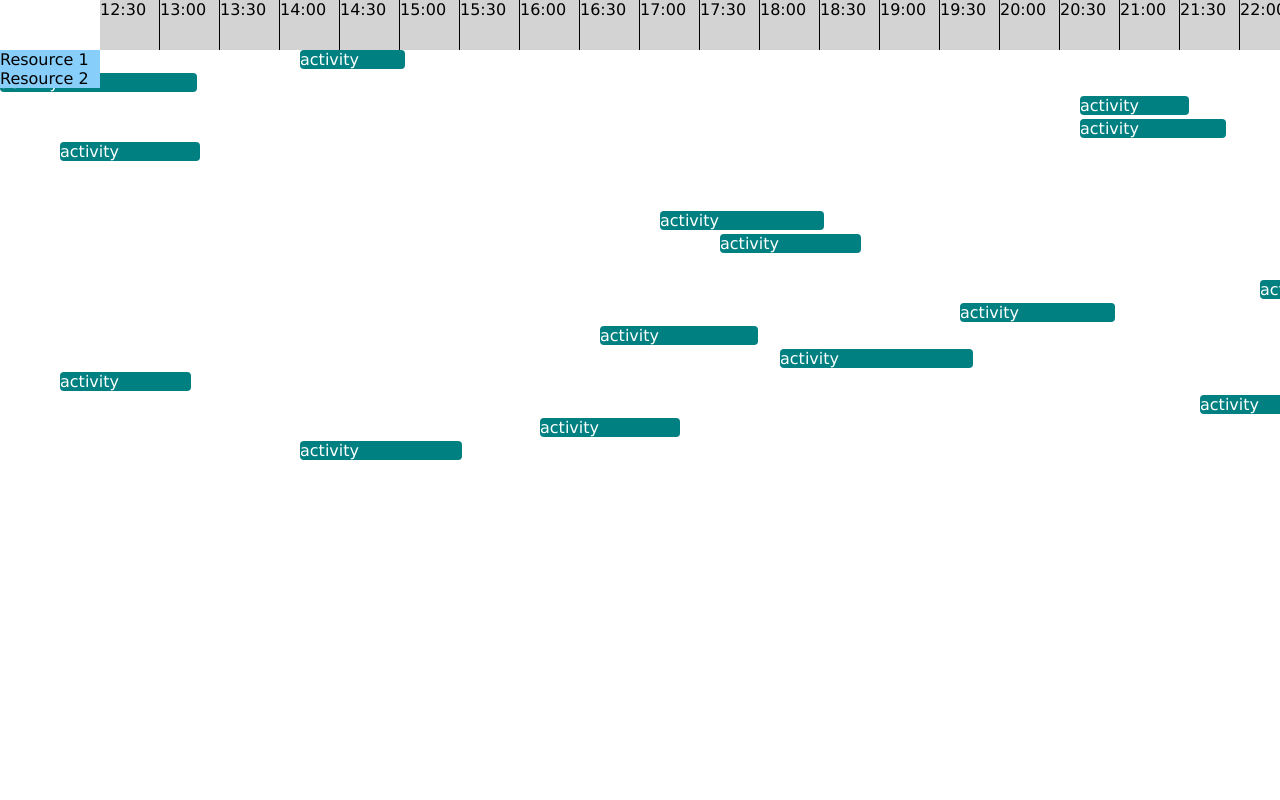
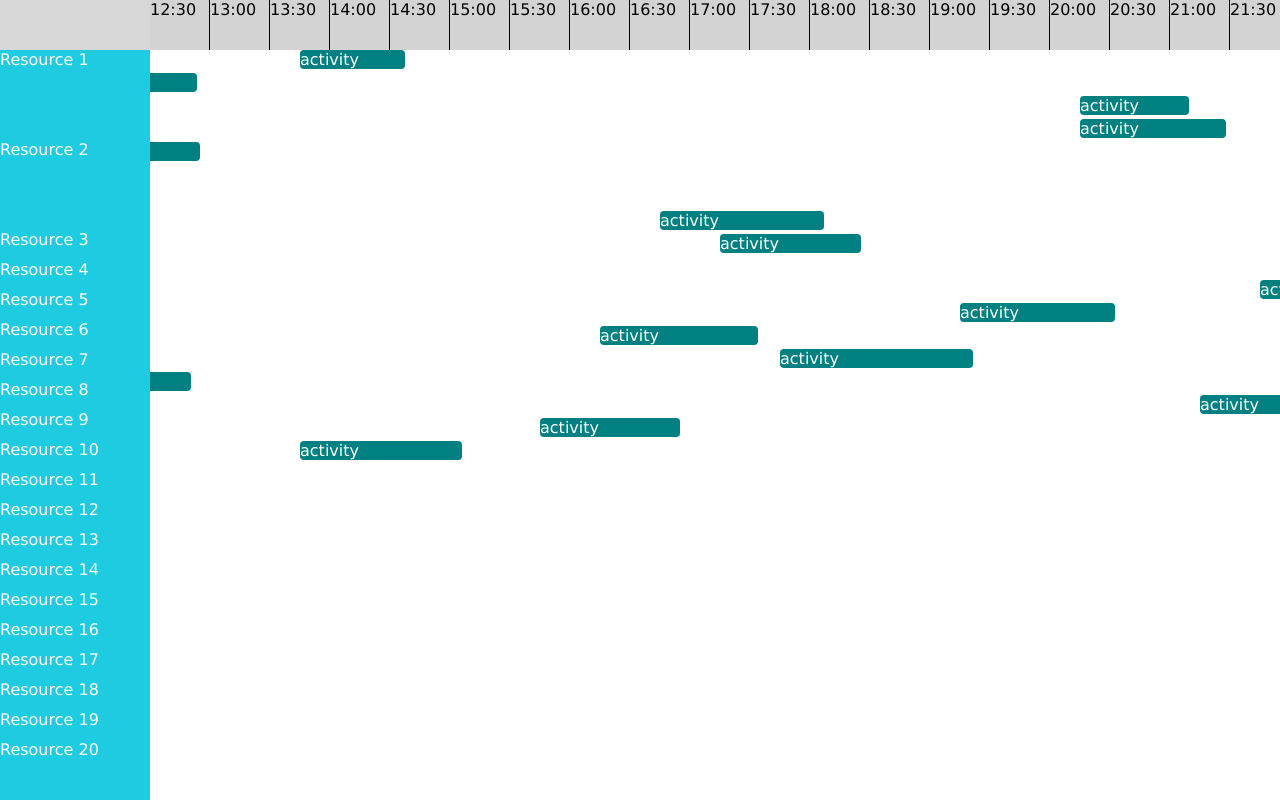
Before and after one commit to lotny/sgantt, a plain HTML site: page index.html in a window 1280 px wide. Drawn offline with Linux system fonts and the light colour scheme.

Commit message:
fixing drawing resources

```diff
--- a/data.js
+++ b/data.js
@@ -23,7 +23,7 @@ chartData =
             {
             id: "activity2a",
             name: "first activity",
-            actualStart: Date.UTC(2019,12,1,12),
+            actualStart: new Date("December 2, 2019 00:00:00"),
             actualEnd: Date.UTC(2019,12,1,16)
         },{
             id: "activity2b",
@@ -33,4 +33,88 @@ chartData =
         }
         ]
     },
+    {
+        name: "Resource 3",
+        activities : []
+    },
+    {
+        name: "Resource 4",
+        activities : []
+    },
+    {
+        name: "Resource 5",
+        activities : []
+    },
+    {
+        name: "Resource 6",
+        activities : []
+    },
+    {
+        name: "Resource 7",
+        activities : []
+    },
+    {
+        name: "Resource 8",
+        activities : []
+    },
+    {
+        name: "Resource 9",
+        activities : []
+    },
+    {
+        name: "Resource 10",
+        activities : []
+    },
+    {
+        name: "Resource 11",
+        activities : []
+    },
+    {
+        name: "Resource 12",
+        activities : []
+    },
+    {
+        name: "Resource 13",
+        activities : []
+    },
+    {
+        name: "Resource 14",
+        activities : []
+    },
+    {
+        name: "Resource 15",
+        activities : []
+    },
+    {
+        name: "Resource 16",
+        activities : []
+    },
+    {
+        name: "Resource 17",
+        activities : []
+    },
+    {
+        name: "Resource 18",
+        activities : []
+    },
+    {
+        name: "Resource 19",
+        activities : []
+    },
+    {
+        name: "Resource 20",
+        activities : [
+            {
+            id: "1",
+            name: "first activity",
+            actualStart: new Date("December 1, 2019 12:00:00"),
+            actualEnd: Date.UTC(2019,12,3)
+        },{
+            id: "2",
+            name: "second activity",
+            actualStart: new Date("December 1, 2019 16:00:00"),
+            actualEnd: Date.UTC(2019,12,3)
+        }
+        ]
+    },
 ];
--- a/index.html
+++ b/index.html
@@ -14,10 +14,12 @@
 
     <div>
 
-        <div class="panel-left" width="100px" style="top:50px;position:fixed"></div>
+        <div class="panel-left" width="150px" style="top:50px;position:absolute"></div>
 
         <div class="panel-right" style="overflow:hidden">
-            <div style="left:100px;position:fixed;display:flex"class="timeline"></div>
+            <div style="width:150px;height:50px;opacity:0.9;position:fixed;background-color:lightgrey;"> </div>
+            <div style="left:150px;position:fixed;display:flex" class="timeline"></div>
+
         </div>
 
     </div>
--- a/simple_gantt.css
+++ b/simple_gantt.css
@@ -24,8 +24,9 @@ body {
 }
 
 .row-resource {
-    background-color:lightskyblue;
-    width:100px;
+    background-color:#1ecbe1;
+    color:#fff;
+    width:150px;
 }
 
 .row-activity {
--- a/simple_gantt.js
+++ b/simple_gantt.js
@@ -43,23 +43,38 @@ var chart = (function(){
 
     drawResources = function(){
         for (var x = 0; x < chartData.length; x++){
-            drawResource(chartData[x].name, chartData[x].length);
+            drawSingleResource(chartData[x].name, chartData[x].activities.length);
         }
 
     }
 
-    drawResource = function(name, numberOfActivities){
+    drawSingleResource = function(name, numberOfActivities){
 
         var cell = document.createElement("div");
-        cell.setAttribute("style", "heigth:" + numberOfActivities * 30 + "px;");
+        cell.setAttribute("style", "height:" + (numberOfActivities + 1 )* 30 + "px;");
         cell.setAttribute("class", "row-resource");
         cell.innerText = name;
         document.getElementsByClassName("panel-left")[0].appendChild(cell);
     }
 
-    drawActivities = function(){
+    drawActivities = function(activities){
+        for (var x = 0; x < activities.length; x++){
 
-        //for (var x = 0; x < )
+        }
+    }
+
+    drawSingleActivity = function(activity){
+        var activityEl = document.createElement("div");
+        let rowTime = new Date(startDate.getTime() + timeInCell * Math.floor(Math.random() * 100))
+
+        var margin = rowTime.getHours() * cellWidth;
+
+        //var margin = Math.floor((Math.random() * 1000) + 1);
+        var width  = Math.floor((Math.random() * 100) + 100 );
+        var activity = document.createElement("div");
+        activity.setAttribute("style", "width:" + width + "px;margin-left:" + margin);
+        activity.setAttribute("class", "row-activity");
+        activity.innerText = "activity";
     }
 
 
```
